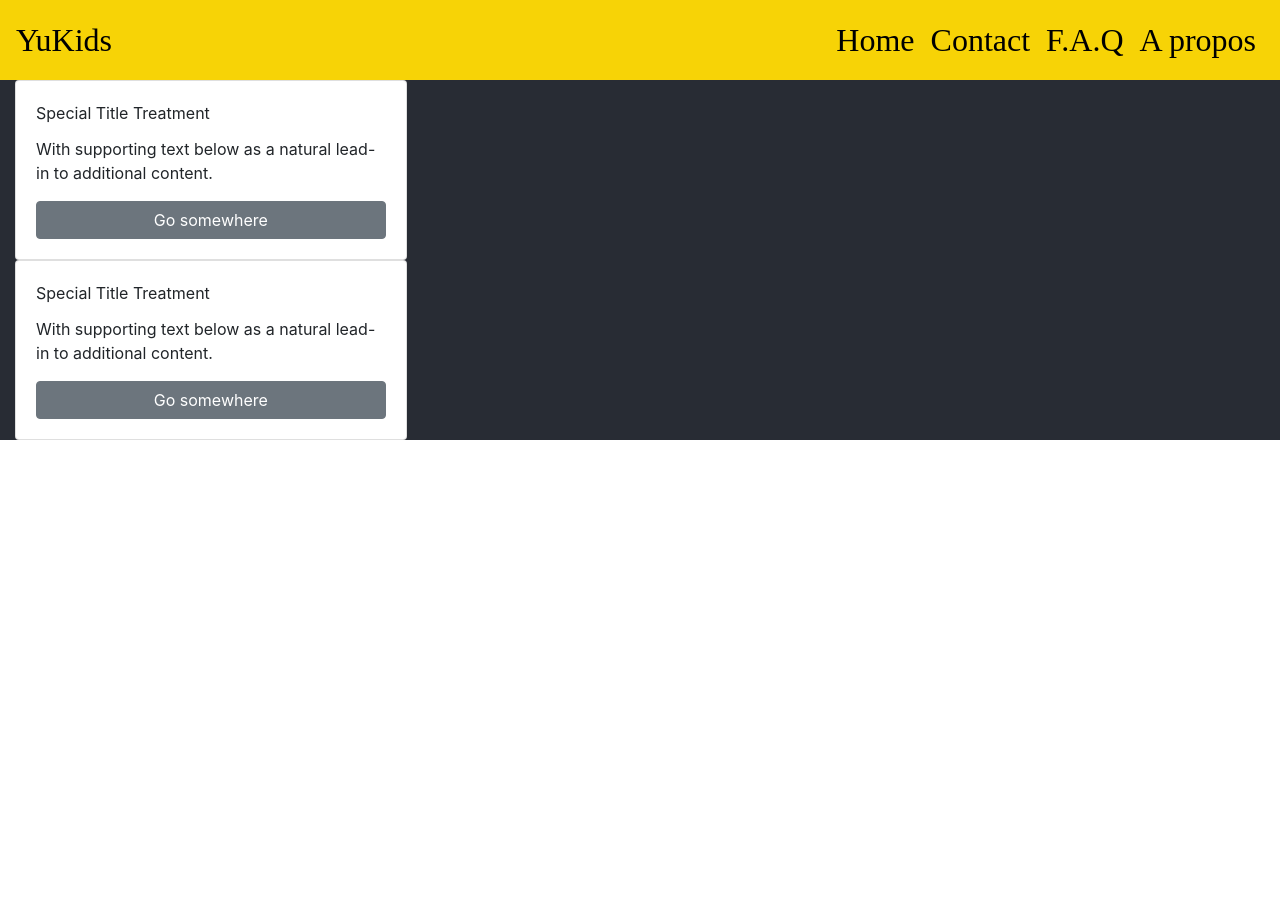
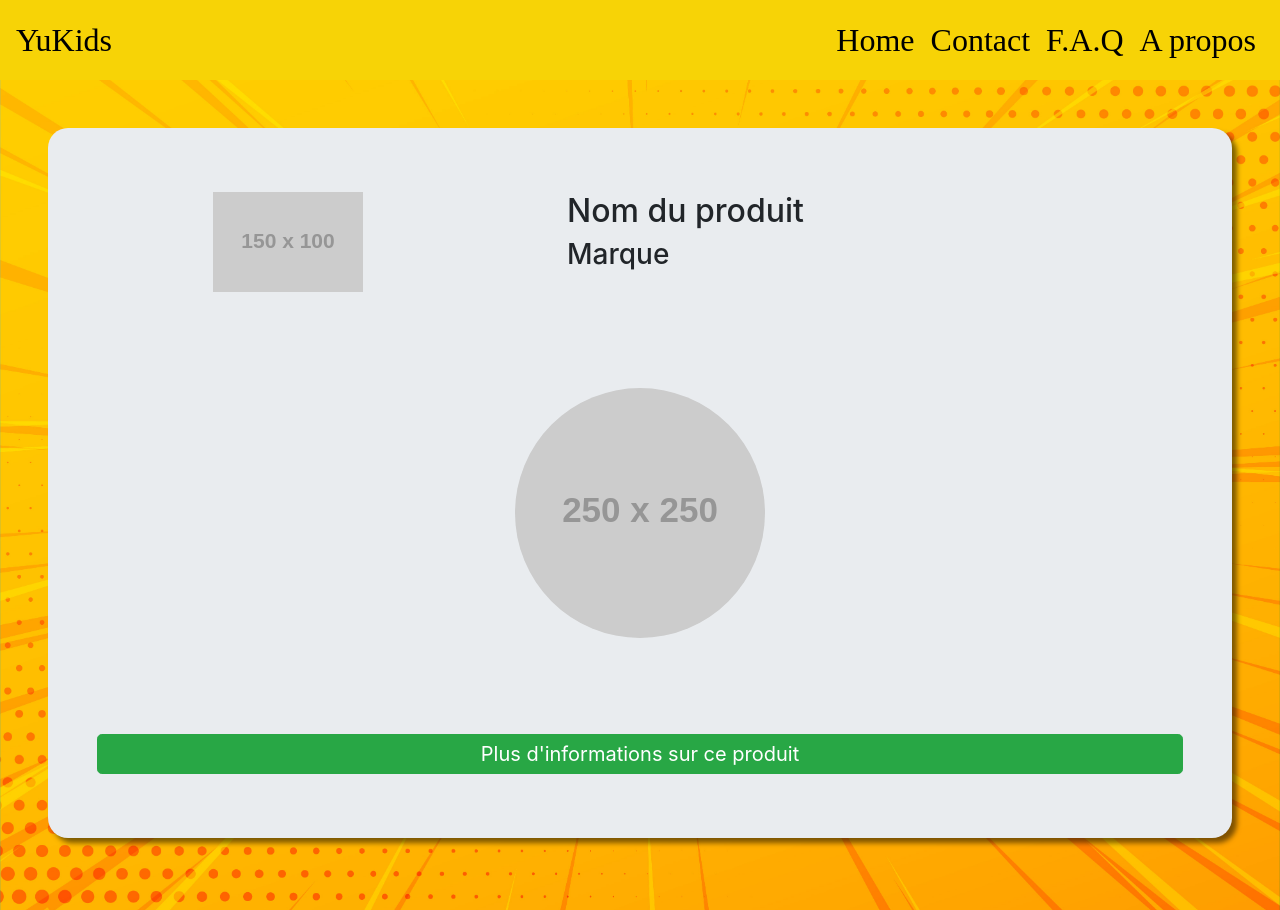
Before and after one commit to srh1013/yuka_project, a React (Create React App) app: page /product in a window 1280 px wide. Before the commit the page ends 800 px from the top, so only its background shows below. Built offline with nearby package versions, Linux system fonts and the light colour scheme; a web font is replaced by a local one.

Commit message:
product page modified

```diff
--- a/public/index.html
+++ b/public/index.html
@@ -23,7 +23,7 @@
       work correctly both with client-side routing and a non-root public URL.
       Learn how to configure a non-root public URL by running `npm run build`.
     -->
-    <title>React App</title>
+    <title>Yukids</title>
   </head>
   <body>
     <noscript>You need to enable JavaScript to run this app.</noscript>
--- a/src/components/History.jsx
+++ b/src/components/History.jsx
@@ -15,7 +15,7 @@ class History extends Component {
 					Scan vite le code barre pour les découvrir !
 				</p>
 				<div className={styles.superHero}>
-					<img src={SuperHeroRed_phone} />
+					<img src={SuperHeroRed_phone} alt="" />
 				</div>
 			</div>
 		);
--- a/src/components/History.module.css
+++ b/src/components/History.module.css
@@ -5,7 +5,6 @@
 		grid-template-rows: 10px repeat(3, auto) 10px;
 		grid-gap: 10px;
 		color: rgb(80, 79, 79);
-		background-color: whitesmoke;
 		text-align: center;
 	}
 	.superHero {
@@ -42,7 +41,6 @@
 		grid-template-rows: 10px repeat(2, auto) 10px;
 		grid-gap: 10px;
 		color: rgb(80, 79, 79);
-		background-color: whitesmoke;
 		text-align: center;
 	}
 	.superHero {
--- a/src/components/SearchBar.jsx
+++ b/src/components/SearchBar.jsx
@@ -4,7 +4,7 @@ import styles from "./SearchBar.module.css";
 
 const SearchBar = props => {
 	return (
-		<div class="w-80 p-3">
+		<div className="w-80 p-3" style={{backgroundColor:"rgb(247, 211, 6)"}}>
 			<InputGroup>
 				<Input
 					className={styles.text}
--- a/src/components/SearchBar.module.css
+++ b/src/components/SearchBar.module.css
@@ -1,4 +1,4 @@
 .text,
 .text::-webkit-input-placeholder {
-	font-size: 2vw;
+	font-size: 1.8vw;
 }
--- a/src/pages/Home.page.jsx
+++ b/src/pages/Home.page.jsx
@@ -2,12 +2,14 @@ import React, { Component } from 'react';
 
 import History from '../components/History';
 import SearchBar from '../components/SearchBar';
+import NavbarTitle from "../components/NavbarTitle";
 
 
 class Home extends Component {
   render() {
     return (
       <div>
+        <NavbarTitle />
         <History />
 				<SearchBar />
       </div>
--- a/src/pages/Product.page.jsx
+++ b/src/pages/Product.page.jsx
@@ -1,27 +1,71 @@
-import React from 'react';
-import { Card, Button, CardTitle, CardText, Row, Col } from 'reactstrap';
+import React, { Component } from "react";
+import {
+	Card,
+	Collapse,
+	Jumbotron,
+	Button,
+	CardBody,
+	Row,
+	Col
+} from "reactstrap";
+import NavbarTitle from "../components/NavbarTitle";
+import styles from "./Product.page.module.css";
 
-const Product = (props) => {
-  return (
-    <Row>
-      <Col sm="8">
-        <Col sm="6">
-          <Card body>
-            <CardTitle>Special Title Treatment</CardTitle>
-            <CardText>With supporting text below as a natural lead-in to additional content.</CardText>
-            <Button>Go somewhere</Button>
-          </Card>
-        </Col>
-        <Col sm="6">
-          <Card body>
-            <CardTitle>Special Title Treatment</CardTitle>
-            <CardText>With supporting text below as a natural lead-in to additional content.</CardText>
-            <Button>Go somewhere</Button>
-          </Card>
-        </Col>
-      </Col>
-    </Row>
-  );
-};
+class Product extends Component {
+	constructor(props) {
+		super(props);
+		this.toggle = this.toggle.bind(this);
+		this.state = { collapse: false };
+	}
+
+	toggle() {
+		this.setState(state => ({ collapse: !state.collapse }));
+	}
+	render() {
+		return (
+			<div className={`${styles.Bg} no-gutters pb-4`}>
+				<NavbarTitle />
+
+				<Jumbotron className={`${styles.CardStyle} no-gutters m-2 m-md-5 p-3`}>
+					<Row className="m-1 m-md-5">
+						<Col xs={{ size:12, order:2}} sm={{ size:4, order:1}} className="d-flex justify-content-center">
+							<img src="https://via.placeholder.com/150x100" alt=""/>
+						</Col>
+						<Col xs={{ size: 12, order:1}} sm={{ size: 7, offset: 1, order:2}} >
+							<h2 className="text-center text-sm-left">Nom du produit</h2>
+							<h3 className="text-center text-sm-left">Marque</h3>
+						</Col>
+					</Row>
+          <Row><img block className="mx-auto my-5 " src="https://via.placeholder.com/250x250/green" alt="" style={{borderRadius: "100%"}} /></Row>
+					<Row>
+						<Button
+							color="success"
+							onClick={this.toggle}
+							size="lg"
+							style={{ marginBottom: "1rem" }}
+              block
+              className="m-2 m-md-5 p-1"
+						>
+							Plus d'informations sur ce produit
+						</Button>
+						<Collapse isOpen={this.state.collapse} style={{width:"100%"}}>
+							<Card>
+								<CardBody className="py-0" >
+									<Row className="d-flex flex-column text-center">
+										<Col className="p-3">Calories</Col>
+										<Col className="p-3 border-top ">Sucres</Col>
+										<Col className="p-3 border-top ">Lipides</Col>
+									</Row>
+								</CardBody>
+							</Card>
+						</Collapse>
+					</Row>
+					<div />
+
+				</Jumbotron>
+			</div>
+		);
+	}
+}
 
 export default Product;
--- a/src/pages/Product.page.module.css
+++ b/src/pages/Product.page.module.css
@@ -0,0 +1,18 @@
+.Bg {
+  background-image: url(../images/comicsBackground.jpg);
+  height: auto;
+  background-position: center;
+  background-repeat: no-repeat;
+  background-size: cover;
+}
+
+.CardStyle {
+
+  border-radius: 20px 20px 20px 20px !important;
+  -moz-border-radius: 20px 20px 20px 20px !important;
+  -webkit-border-radius: 20px 20px 20px 20px !important;
+
+  -webkit-box-shadow: 5px 5px 5px 0px rgba(0,0,0,0.5) !important;
+  -moz-box-shadow: 5px 5px 5px 0px rgba(0,0,0,0.5) !important;
+  box-shadow: 5px 5px 5px 0px rgba(0,0,0,0.5) !important;
+}
--- a/src/pages/Router.jsx
+++ b/src/pages/Router.jsx
@@ -4,7 +4,6 @@ import { BrowserRouter, Route, Switch } from "react-router-dom";
 
 import Home from "./Home.page";
 import Error from "./Error.page";
-import NavbarTitle from "../components/NavbarTitle";
 import Product from "./Product.page";
 
 class Router extends Component {
@@ -12,7 +11,6 @@ class Router extends Component {
 		return (
 			<BrowserRouter>
 				<div>
-					<NavbarTitle />
 					<Switch>
 						<Route path="/" exact component={Home} />
 						<Route path="/home" component={Home} />
```
Also changed, not shown: src/images/comicsBackground.jpg (added).
